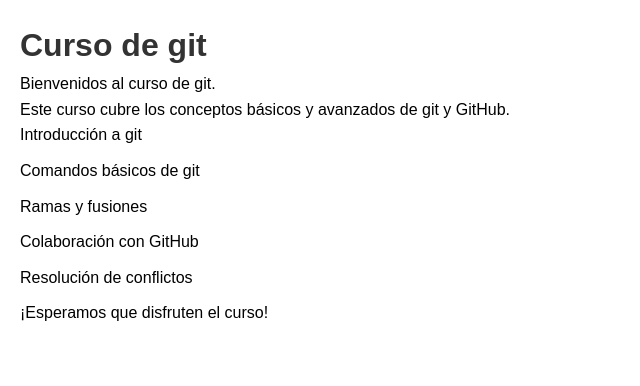
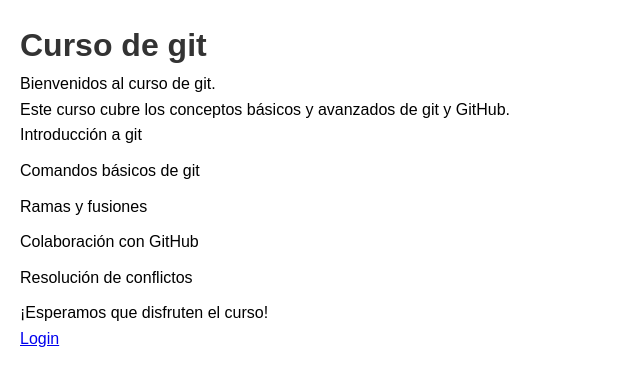
Before and after one commit to alce65/indra-13-10-demo-01, a plain HTML site: page web/index.html in a window 1280 px wide. Shown: the full height of the page, 0-640 px from the left. Drawn offline with Linux system fonts and the light colour scheme.

Commit message:
Update Home pages with link to Login component

```diff
--- a/web/index.html
+++ b/web/index.html
@@ -20,5 +20,7 @@
   </ul>
   <p>¡Esperamos que disfruten el curso!</p>
 
+  <a href="users/login.html">Login</a>
+
 </body>
 </html>
```
